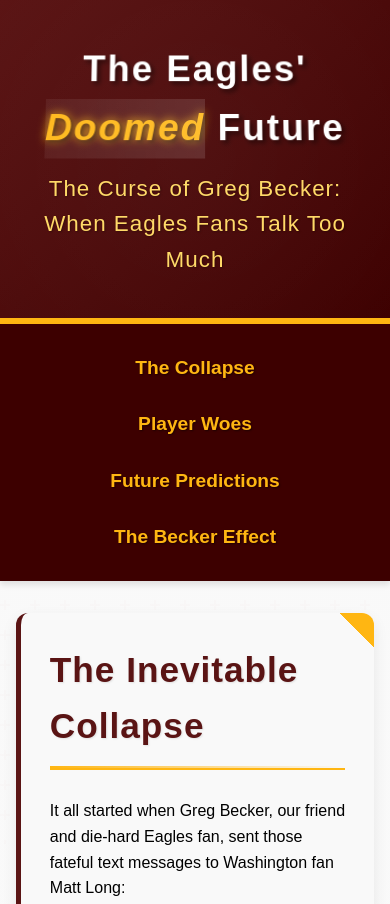
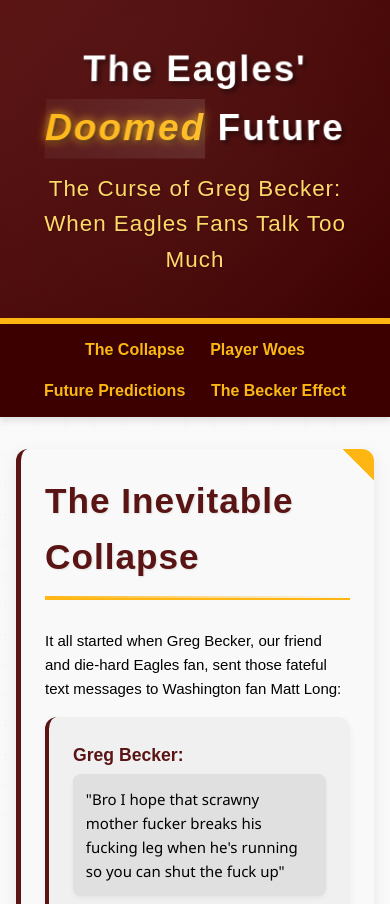
Before and after one commit to mattlowry/eagles-suck, a plain HTML site: page index.html in a window 390 px wide. Shown: the top 904 px of the page. Drawn offline with Linux system fonts and the light colour scheme.

Commit message:
Improve mobile navigation and responsiveness

```diff
--- a/css/styles.css
+++ b/css/styles.css
@@ -97,7 +97,7 @@ h1:hover {
 
 nav {
     background-color: var(--dark-burgundy);
-    padding: 1rem 0;
+    padding: 0.8rem 0;
     box-shadow: 0 4px 6px rgba(0, 0, 0, 0.1);
     position: sticky;
     top: 0;
@@ -573,13 +573,24 @@ footer p:last-child {
 }
 
 @media (max-width: 768px) {
+    nav {
+        padding: 0.3rem 0;
+    }
+
     nav ul {
-        flex-direction: column;
+        flex-direction: row;
+        flex-wrap: wrap;
         align-items: center;
+        justify-content: center;
     }
 
     nav li {
-        margin: 0.5rem 0;
+        margin: 0.3rem 0.8rem;
+    }
+
+    nav a {
+        font-size: 1rem;
+        padding: 0.2rem 0;
     }
 
     h1 {
@@ -587,7 +598,12 @@ footer p:last-child {
     }
 
     .content-section {
-        padding: 1.8rem;
+        padding: 1.5rem;
+        margin-bottom: 2.5rem;
+    }
+
+    body {
+        font-size: 15px;
     }
 
     .player-card {
--- a/js/script.js
+++ b/js/script.js
@@ -1,4 +1,26 @@
 document.addEventListener('DOMContentLoaded', function() {
+    // Handle navigation bar visibility on scroll for mobile
+    let lastScrollTop = 0;
+    const navbar = document.querySelector('nav');
+    const isMobile = window.innerWidth <= 768;
+
+    window.addEventListener('scroll', function() {
+        if (isMobile) {
+            const currentScroll = window.pageYOffset || document.documentElement.scrollTop;
+
+            if (currentScroll > lastScrollTop && currentScroll > 100) {
+                // Scrolling down & past header
+                navbar.style.transform = 'translateY(-100%)';
+                navbar.style.transition = 'transform 0.3s ease-in-out';
+            } else {
+                // Scrolling up
+                navbar.style.transform = 'translateY(0)';
+                navbar.style.transition = 'transform 0.3s ease-in-out';
+            }
+
+            lastScrollTop = currentScroll <= 0 ? 0 : currentScroll;
+        }
+    }, false);
     // Add smooth scrolling for navigation links
     document.querySelectorAll('nav a').forEach(anchor => {
         anchor.addEventListener('click', function(e) {
```
